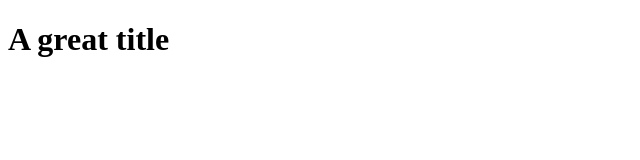
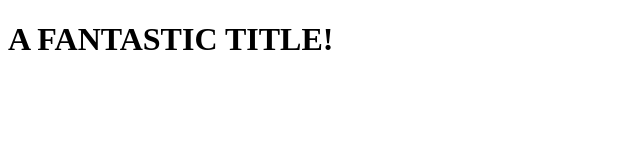
Before and after one commit to alexischong07/OpenClassroomProject, a plain HTML site: page index.html in a window 1280 px wide. Shown: the whole page, without its empty margins (0-640 px from the left). Drawn offline with Linux system fonts and the light colour scheme.

Commit message:
H1 title change

```diff
--- a/index.html
+++ b/index.html
@@ -5,6 +5,6 @@
     <link rel="stylesheet" type="text/css" href="styles.css">
 </head>
 <body>
-    <h1>A great title</h1>
+    <h1>A FANTASTIC TITLE!</h1>
 </body>
 </html>
```
